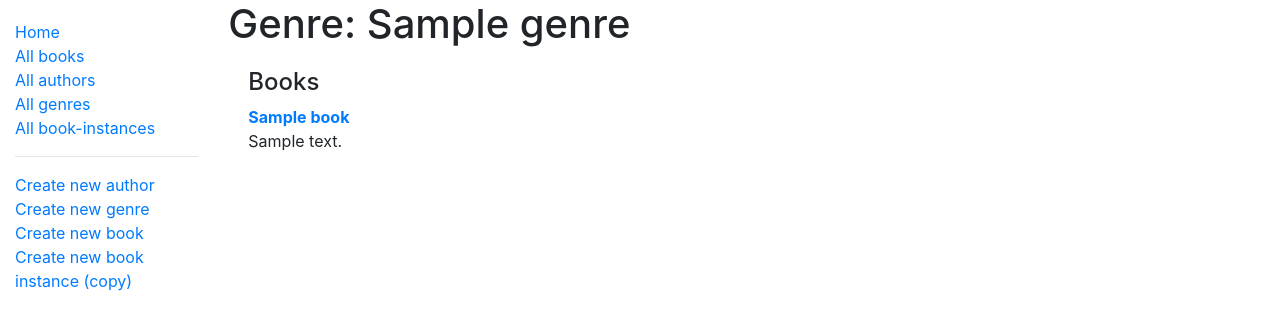
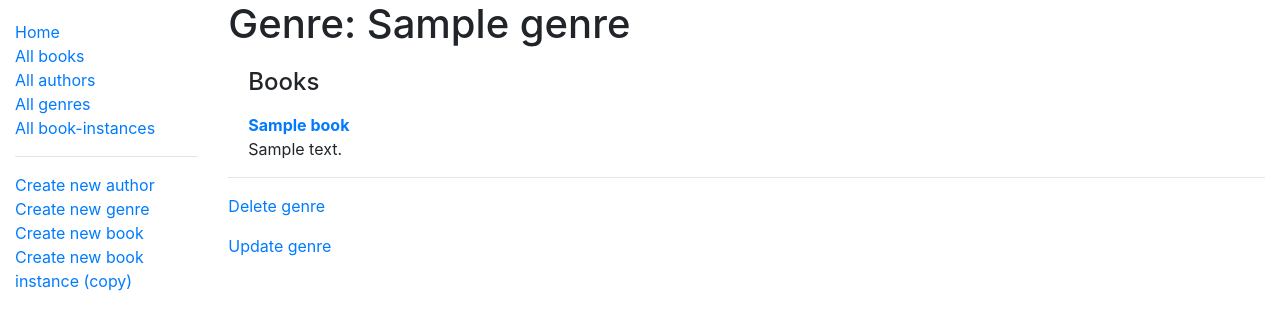
Before and after one commit to saurabhje/The-Local-Library, a Node server app: page /catalog/genre/600000000000000000000001 in a window 1280 px wide. Shown: the top 330 px of the page. Run offline with Node 20, Linux system fonts and the light colour scheme; tables that the repository leaves empty hold one stand-in row (values such as "Sample post"); some libraries are stand-ins or nearby versions.

Commit message:
added the delete genre form

```diff
--- a/controllers/genreController.js
+++ b/controllers/genreController.js
@@ -73,12 +73,39 @@ exports.genre_create_post = [
 
 
 exports.genre_delete_get = asyncHandler(async (req, res, next) => {
+  const [genre, genrebooks] = await Promise.all([
+    Genre.findById(req.params.id).exec(),
+    Book.find({genre: req.params.id},"title summary").exec()
+  ]);
 
+  if(genre == null){
+    res.redirect("/catalog/genres");
+  }
+  res.render("genre_delete", {
+    title: "Delete Genre",
+    genre: genre,
+    genre_books: genrebooks
+  });
 });
 
 
 exports.genre_delete_post = asyncHandler(async (req, res, next) => {
-  res.send("NOT IMPLEMENTED: Genre delete POST");
+  const [genre, genrebooks] = await Promise.all([
+    Genre.findById(req.params.id).exec(),
+    Book.find({genre: req.params.id},"title summary").exec()
+  ]);
+
+  if(genrebooks.length > 1){
+    res.render("genre_delete", {
+      title: "Delete Genre",
+      genre: genre,
+      genre_books: genrebooks
+    });
+    return;
+  } else{
+    await Genre.findByIdAndRemove(req.body.id);
+    res.redirect("/catalog/genres")
+  }
 });
 
 // Display Genre update form on GET.
--- a/views/genre_detail.pug
+++ b/views/genre_detail.pug
@@ -9,10 +9,16 @@ block content
     h4 Books
 
     dl
-      each book in genre_books
-        dt
-          a(href=book.url) #{book.title}
-        dd #{book.summary}
+    each book in genre_books
+      dt
+        a(href=book.url) #{book.title}
+      dd #{book.summary}
 
-      else
-        p This genre has no books
+    else
+      p This genre has no books.
+
+  hr
+  p
+    a(href=genre.url+'/delete') Delete genre
+  p
+    a(href=genre.url+'/update') Update genre
```
Also changed, not shown: views/genre_delete.pug (+22 -0 lines).
